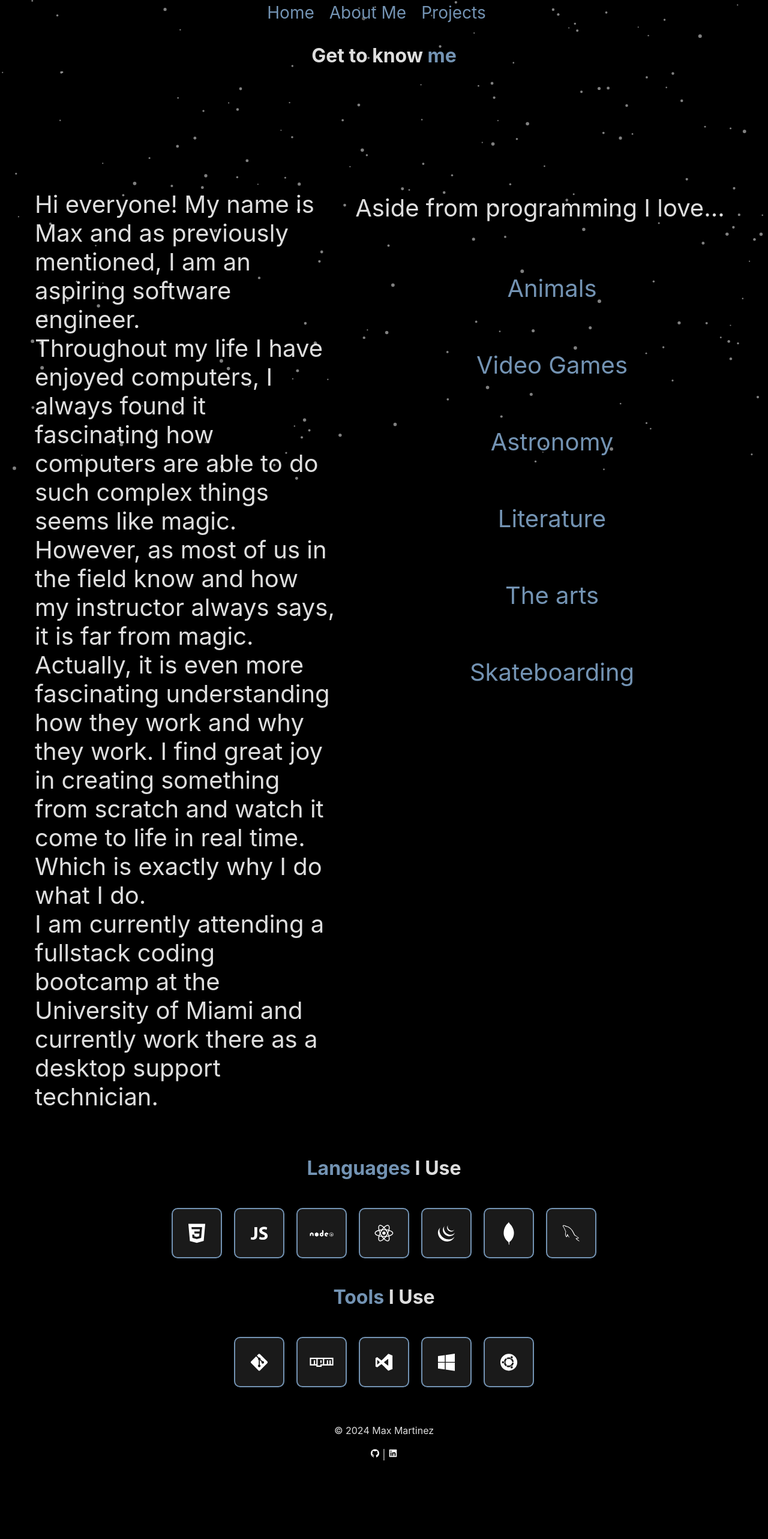
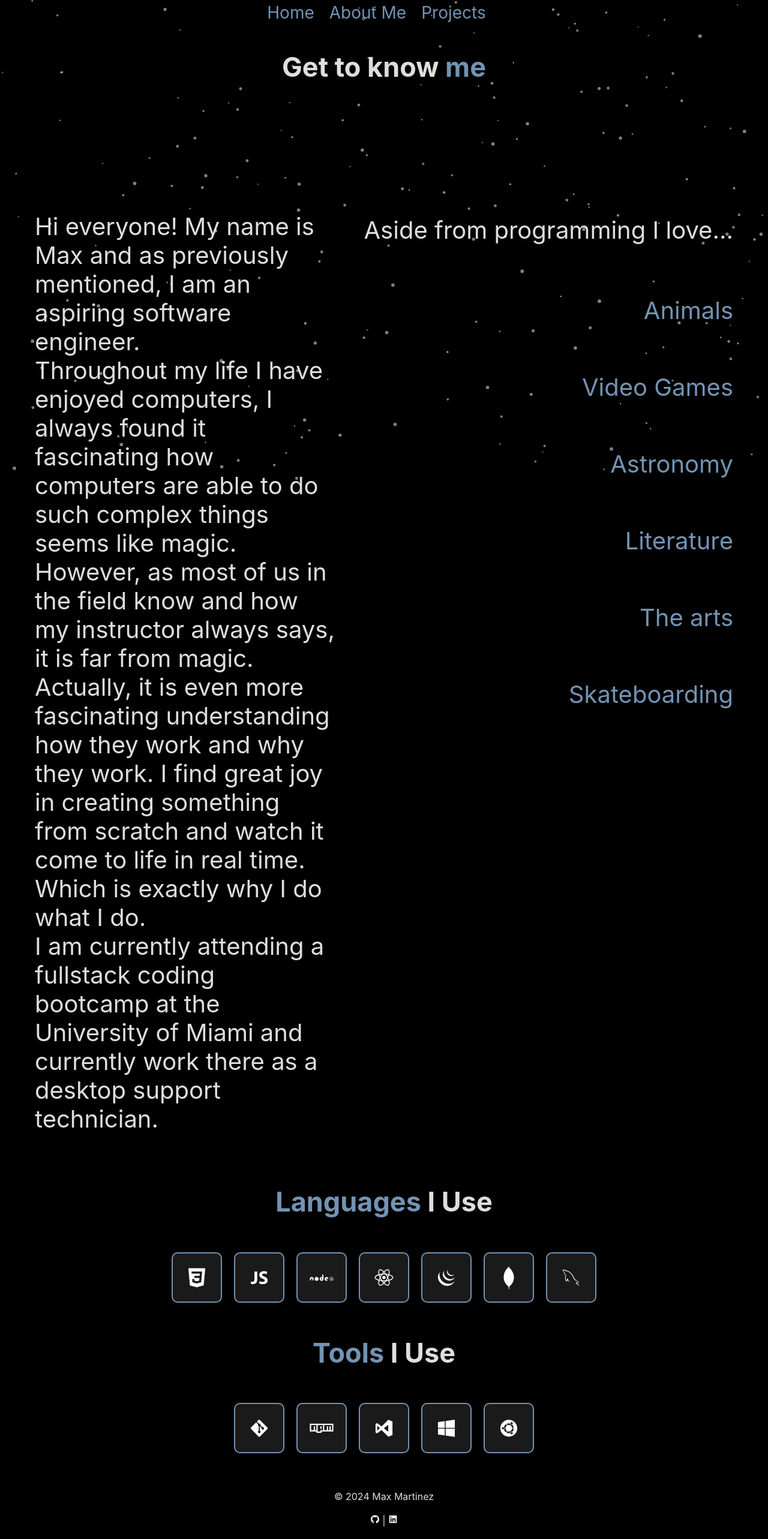
Before and after one commit to p111111111uto/max-martinez.dev, a React (Vite) app: page /about-me in a window 1280 px wide. Shown: the top 2566 px of the page at 60% size. Before the commit the page ends 2495 px from the top, so only its background shows below. Built offline with nearby package versions, Linux system fonts and the light colour scheme.

Commit message:
styling changes

```diff
--- a/src/App.css
+++ b/src/App.css
@@ -366,8 +366,28 @@ footer {
     width: 30%;
   }
 
+  .extra {
+    text-align: right;
+  }
+
   .aboutBody {
     padding-top: 8rem;
+  }
+
+  #firstH {
+    font-size: 45px;
+  }
+
+  .projectContainer h1:first-of-type {
+    font-size: 45px;
+  }
+
+  .skillSet h1 {
+    font-size: 45px;
+  }
+
+  .toolSet h1 {
+    font-size: 45px;
   }
 
   .details, .extra {
```
